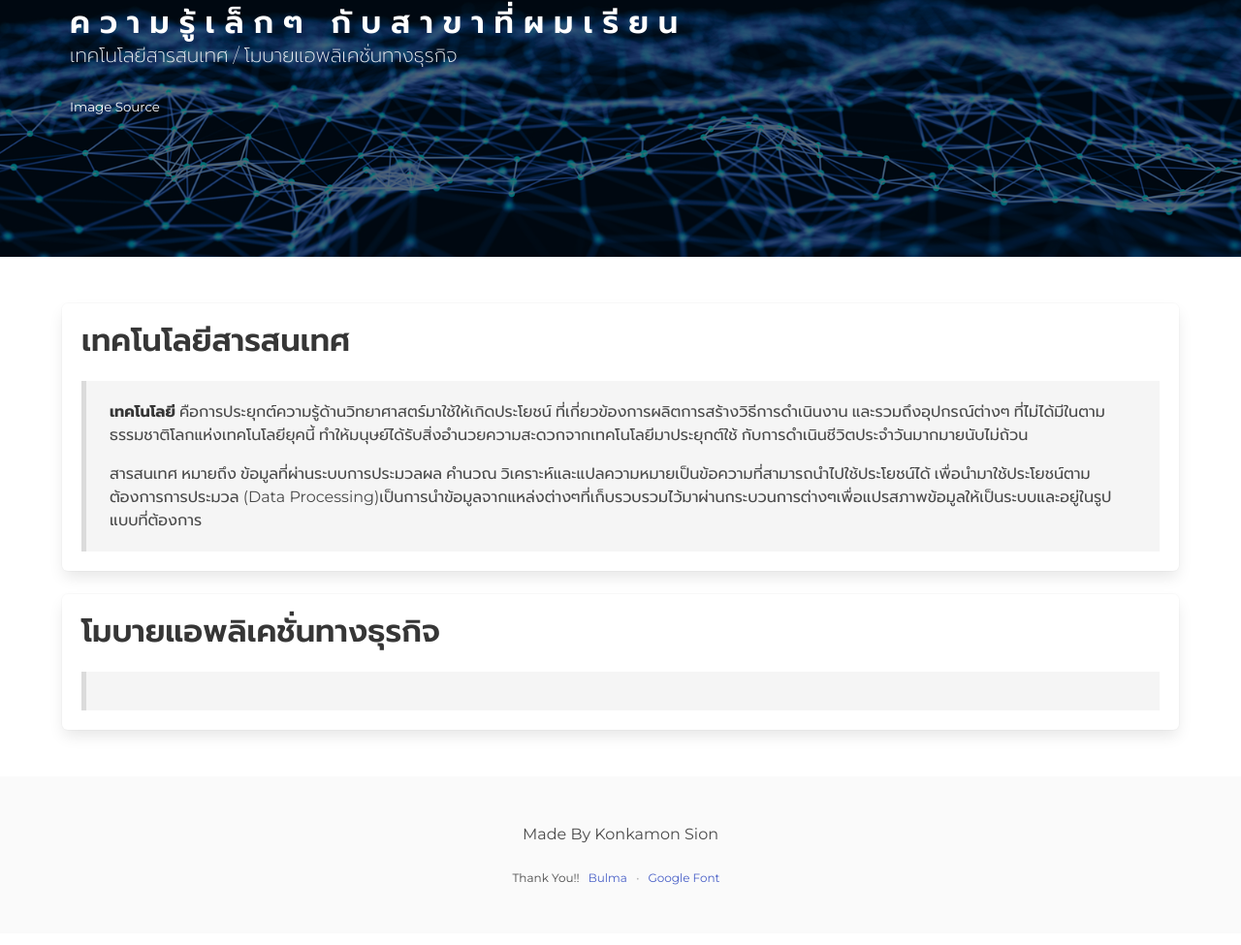
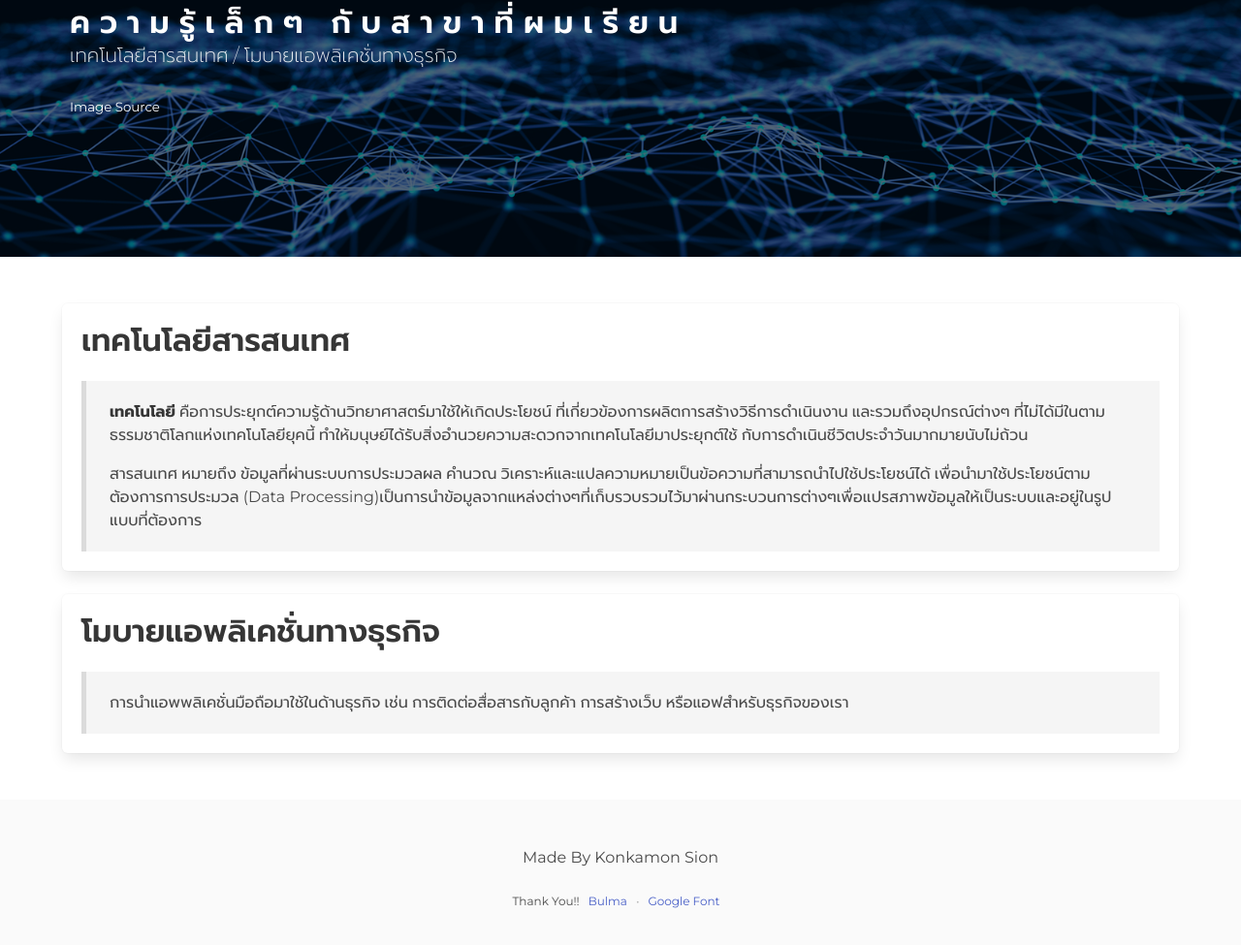
Before and after one commit to BigzaaGamer/bigzaagamer.github.io, a plain HTML site: page index.html in a window 1280 px wide. Shown: the part 2317-3292 px from the top of the page at 97% size. Drawn offline with nearby package versions, Linux system fonts and the light colour scheme.

Commit message:
เพิ่มเนื้อหา โมบายแอพพลิเคชั่นmางธุรกิจ

```diff
--- a/index.html
+++ b/index.html
@@ -251,7 +251,7 @@
           <div class="tile is-child box content">
             <h1 class="title">โมบายแอพลิเคชั่นทางธุรกิจ</h1>
             <blockquote>
-
+              <p>การนำแอพพลิเคชั่นมือถือมาใช้ในด้านธุรกิจ เช่น การติดต่อสื่อสารกับลูกค้า การสร้างเว็บ หรือแอฟสำหรับธุรกิจของเรา</p>
             </blockquote>
           </div>
         </div>
```
